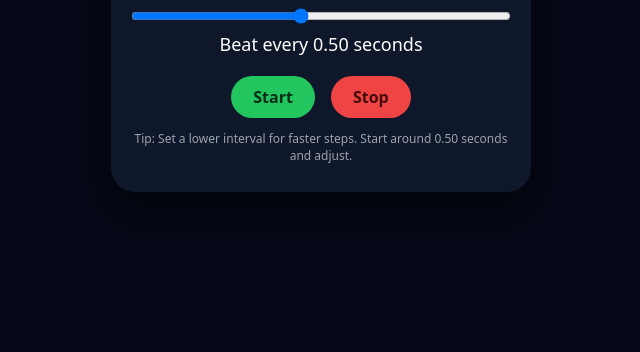
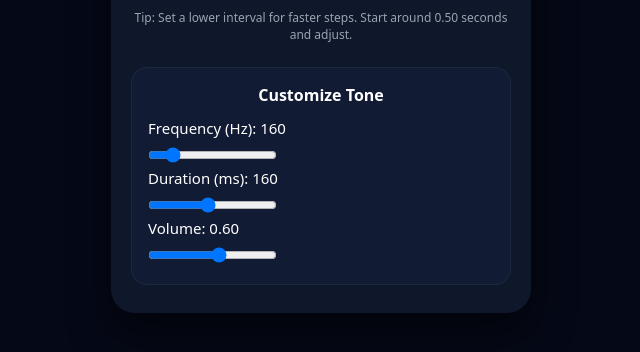
Before and after one commit to Elgniston/PacerCade, a plain HTML site: page index.html in a window 1280 px wide. Shown: the part 372-724 px from the top of the page, without its empty margins (319-959 px from the left). Drawn offline with Linux system fonts and the light colour scheme.

Commit message:
Add tone customization controls

```diff
--- a/index.html
+++ b/index.html
@@ -37,6 +37,46 @@
     <p class="note">
       Tip: Set a lower interval for faster steps. Start around 0.50 seconds and adjust.
     </p>
+
+    <div class="tone-controls">
+      <h2>Customize Tone</h2>
+
+      <label for="frequencySlider" class="label">
+        Frequency (Hz): <span id="frequencyValue">160</span>
+      </label>
+      <input
+        id="frequencySlider"
+        type="range"
+        min="80"
+        max="600"
+        step="5"
+        value="160"
+      />
+
+      <label for="durationSlider" class="label">
+        Duration (ms): <span id="durationValue">160</span>
+      </label>
+      <input
+        id="durationSlider"
+        type="range"
+        min="40"
+        max="300"
+        step="5"
+        value="160"
+      />
+
+      <label for="volumeSlider" class="label">
+        Volume: <span id="volumeValue">0.60</span>
+      </label>
+      <input
+        id="volumeSlider"
+        type="range"
+        min="0.1"
+        max="1.0"
+        step="0.01"
+        value="0.6"
+      />
+    </div>
   </div>
 
   <script src="script.js"></script>
--- a/script.js
+++ b/script.js
@@ -2,6 +2,12 @@ const slider = document.getElementById("intervalSlider");
 const valueSpan = document.getElementById("intervalValue");
 const startBtn = document.getElementById("startBtn");
 const stopBtn = document.getElementById("stopBtn");
+const frequencySlider = document.getElementById("frequencySlider");
+const durationSlider = document.getElementById("durationSlider");
+const volumeSlider = document.getElementById("volumeSlider");
+const frequencyValue = document.getElementById("frequencyValue");
+const durationValue = document.getElementById("durationValue");
+const volumeValue = document.getElementById("volumeValue");
 
 let timerId = null;
 let audioCtx = null;
@@ -24,14 +30,16 @@ function playBeep() {
   ensureAudioContext();
 
   const now = audioCtx.currentTime;
-  const duration = 0.16;
+  const duration = Number(durationSlider.value) / 1000;
+  const frequency = Number(frequencySlider.value);
+  const volume = Number(volumeSlider.value);
 
   const oscillator = audioCtx.createOscillator();
   oscillator.type = "sine";
-  oscillator.frequency.setValueAtTime(160, now);
+  oscillator.frequency.setValueAtTime(frequency, now);
 
   const envelope = audioCtx.createGain();
-  envelope.gain.setValueAtTime(0.6, now);
+  envelope.gain.setValueAtTime(volume, now);
   envelope.gain.linearRampToValueAtTime(0.001, now + duration);
 
   oscillator.connect(envelope).connect(audioCtx.destination);
@@ -65,6 +73,18 @@ slider.addEventListener("input", () => {
   }
 });
 
+function updateToneDisplays() {
+  frequencyValue.textContent = frequencySlider.value;
+  durationValue.textContent = durationSlider.value;
+  volumeValue.textContent = Number(volumeSlider.value).toFixed(2);
+}
+
+[frequencySlider, durationSlider, volumeSlider].forEach((control) => {
+  control.addEventListener("input", () => {
+    updateToneDisplays();
+  });
+});
+
 startBtn.addEventListener("click", scheduleBeats);
 stopBtn.addEventListener("click", stopBeats);
 
@@ -83,3 +103,4 @@ wirePressVisuals(startBtn);
 wirePressVisuals(stopBtn);
 
 updateLabel();
+updateToneDisplays();
--- a/style.css
+++ b/style.css
@@ -101,3 +101,17 @@ h1 {
   text-align: center;
   color: #9ca3af;
 }
+
+.tone-controls {
+  margin-top: 24px;
+  padding: 16px;
+  border-radius: 16px;
+  background: #111b34;
+  border: 1px solid rgba(255, 255, 255, 0.05);
+}
+
+.tone-controls h2 {
+  font-size: 16px;
+  margin-bottom: 12px;
+  text-align: center;
+}
```
